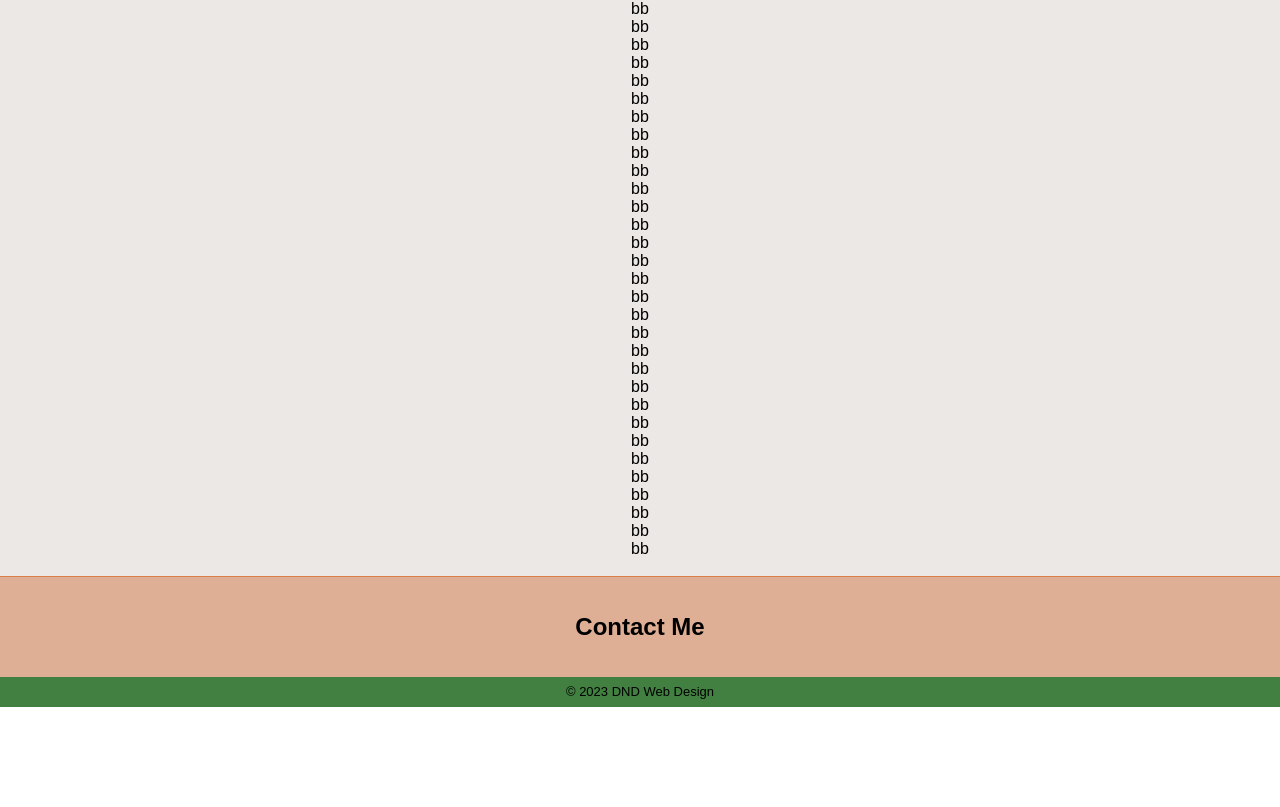
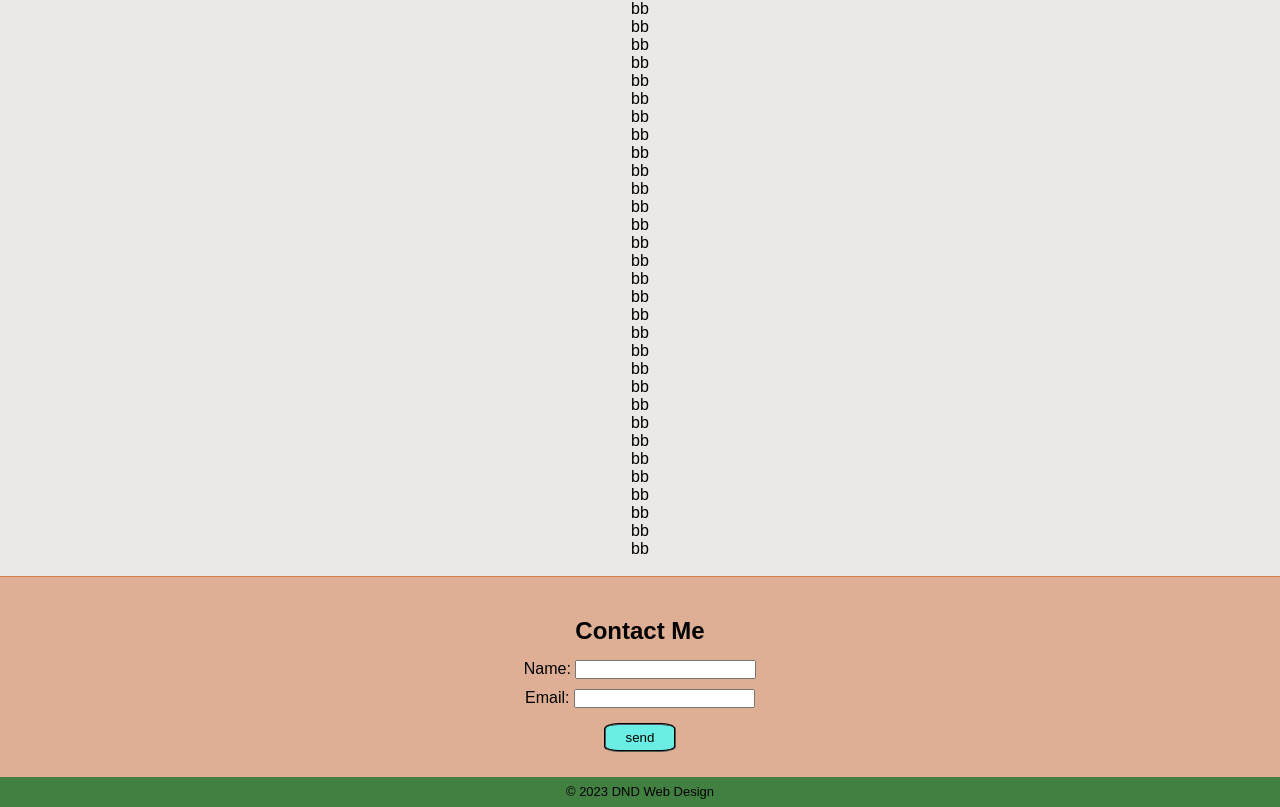
Before and after one commit to DaniDrury/DND-Web-Design, a plain HTML site: page index.html in a window 1280 px wide. Shown: the part 775-1582 px from the top of the page. Before the commit the page ends 1482 px from the top, so only its background shows below. Drawn offline with Linux system fonts and the light colour scheme.

Commit message:
finished project requirements

```diff
--- a/assets/css/style.css
+++ b/assets/css/style.css
@@ -40,7 +40,7 @@ header {
 }
 
 a {
-    color: #e7dbd4;
+    color: #ece8e5;
     font-weight: bold;
     text-decoration: none;
 }
@@ -49,12 +49,33 @@ h1 {
     line-height: 100px;
 }
 
+.posrel {
+    position: relative;
+}
+
 .contact-me {
+    height: 200px;
     border-top: 1px solid #da7f4a;
 }
 
 h2 {
-    line-height: 100px;
+    top: 40px;
+}
+
+.name {
+    top: 55px;
+}
+
+.email {
+    top: 65px;
+}
+
+.button {
+    top: 80px;
+    background-color: #6aeee3;
+    padding: 5px 20px;
+    border: 2px groove black;
+    border-radius: 20%;
 }
 
 footer {
--- a/index.html
+++ b/index.html
@@ -15,7 +15,7 @@
         </header>
         <section class="bg-c ta">
             <h1>DND Web Design</h1>
-            <img id="coming_soon" src="./assets/image-1.png">
+            <img id="coming_soon" src="./assets/image-1.png" alt="Coming Soon Graphic">
             <br><br>
             <p class="section-1">
                 bbb<br>
@@ -64,8 +64,15 @@
             <br>
         </section>
         <section class="bg-dc ta contact-me">
-            <h2 id="contact">Contact Me</h2>
-
+            <h2 class="posrel" id="contact">Contact Me</h2>
+            <div>
+                <label for="name" class="posrel name">Name:</label>
+                <input class="posrel name" type="text" id="name"><br>
+                <label for="email" class="posrel email">Email:</label>
+                <input class="posrel email" type="text" id="email"><br>
+                <!-- <input type="button" value="Send" class="posrel send" id="send"> -->
+                <button class="button posrel" type="button">send</button>
+            </div>
         </section>
         <footer class="bg-g ta">
             <p>© 2023 DND Web Design</p>
```
